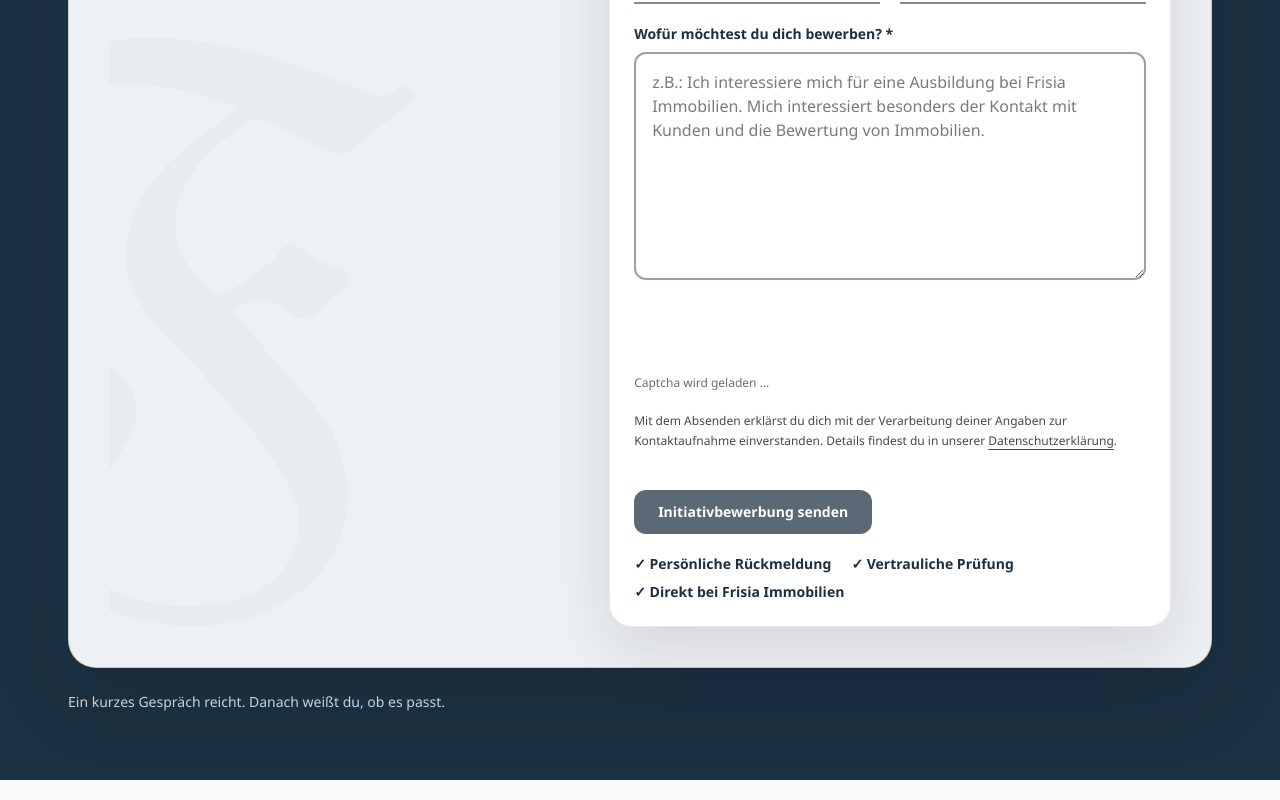
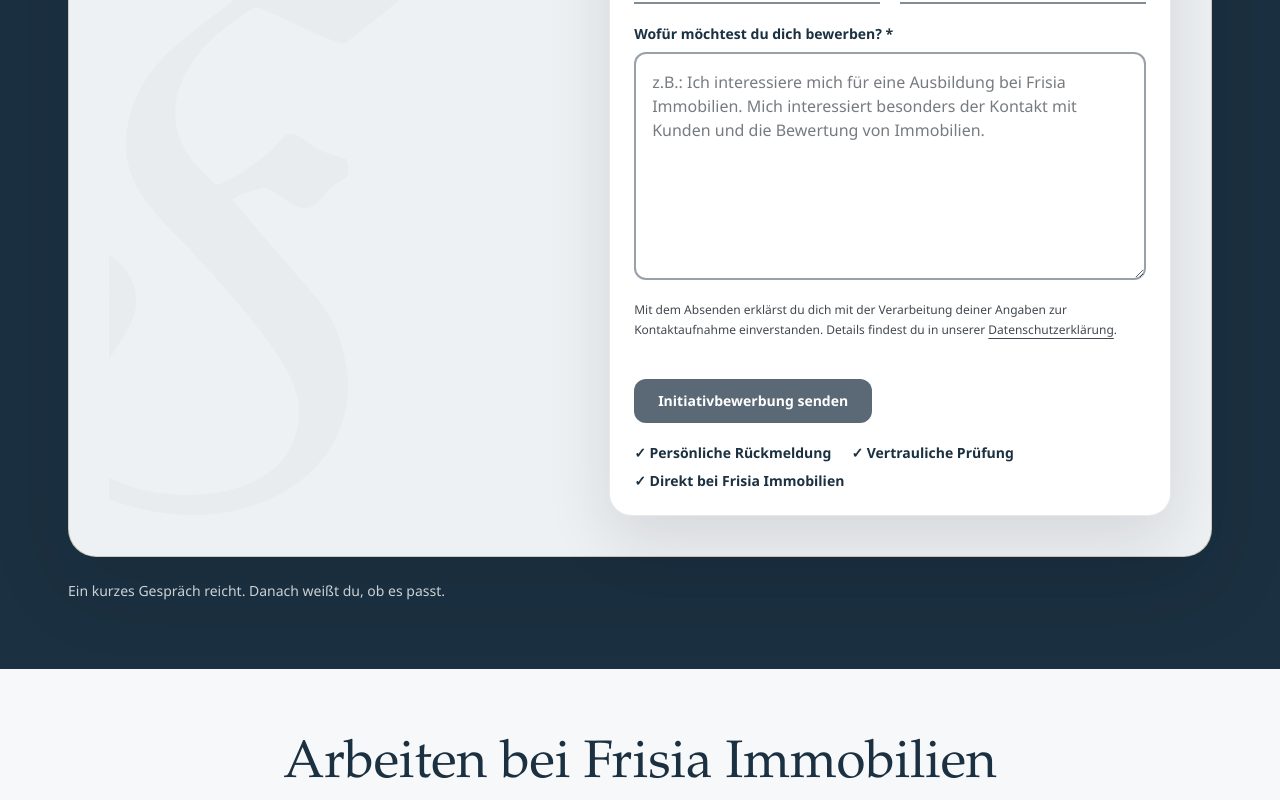
Before and after one commit to frisia-immobilien/frisia-immobilien-website, a Next.js app in the folder web/: page /karriere in a window 1280 px wide. Shown: the part 5156-5956 px from the top of the page. Built offline with nearby package versions, Linux system fonts and the light colour scheme; no server answers.

Commit message:
Remove captcha UI from contact forms

```diff
--- a/web/components/contact/KontaktForm.client.tsx
+++ b/web/components/contact/KontaktForm.client.tsx
@@ -1,30 +1,8 @@
 "use client";
 
-import { useCallback, useEffect, useMemo, useRef, useState } from "react";
+import { useMemo, useState } from "react";
 import Image from "next/image";
 import Link from "next/link";
-import Script from "next/script";
-import { shouldBypassTurnstileForLocalDev } from "@/lib/turnstile";
-
-declare global {
-  interface Window {
-    turnstile?: {
-      render: (
-        container: string | HTMLElement,
-        options: {
-          sitekey: string;
-          callback?: (token: string) => void;
-          "expired-callback"?: () => void;
-          "error-callback"?: () => void;
-          theme?: "light" | "dark" | "auto";
-          size?: "normal" | "compact" | "flexible" | "invisible";
-          appearance?: "always" | "execute" | "interaction-only";
-        }
-      ) => string;
-      reset: (widgetId: string) => void;
-    };
-  }
-}
 
 type FormState = {
   firstName: string;
@@ -69,19 +47,9 @@ export default function KontaktForm({
   trustItems = ["Persönliche Rückmeldung", "Vertraulich", "Unverbindlich"],
   context = "Kontaktanfrage Website",
 }: KontaktFormProps) {
-  const siteKey = process.env.NEXT_PUBLIC_TURNSTILE_SITE_KEY ?? "";
-  const captchaBypassed = shouldBypassTurnstileForLocalDev(siteKey);
-  const captchaEnabled = Boolean(siteKey) && !captchaBypassed;
-
   const [form, setForm] = useState<FormState>(INITIAL);
-  const [captchaToken, setCaptchaToken] = useState("");
-  const [widgetId, setWidgetId] = useState<string | null>(null);
-  const [captchaReady, setCaptchaReady] = useState(false);
-  const [scriptLoaded, setScriptLoaded] = useState(false);
-  const [captchaError, setCaptchaError] = useState("");
   const [status, setStatus] = useState<"idle" | "sending" | "success" | "error">("idle");
   const [errorMessage, setErrorMessage] = useState("");
-  const widgetRef = useRef<HTMLDivElement | null>(null);
   const introParagraphs = useMemo(
     () => intro.split(/\n{2,}/).map((paragraph) => paragraph.trim()).filter(Boolean),
     [intro],
@@ -90,57 +58,8 @@ export default function KontaktForm({
   const canSubmit = useMemo(() => {
     if (status === "sending") return false;
     if (!form.firstName || !form.lastName || !form.email || !form.message) return false;
-    if (captchaEnabled && !captchaToken) return false;
     return true;
-  }, [captchaEnabled, captchaToken, form, status]);
-
-  const initTurnstile = useCallback(() => {
-    if (!captchaEnabled || widgetId || !widgetRef.current) return;
-    if (!window.turnstile) return;
-
-    try {
-      const id = window.turnstile.render(widgetRef.current, {
-        sitekey: siteKey,
-        theme: "light",
-        callback: (token: string) => {
-          setCaptchaToken(token);
-          setCaptchaError("");
-        },
-        "expired-callback": () => setCaptchaToken(""),
-        "error-callback": () => {
-          setCaptchaToken("");
-          setCaptchaError("Captcha konnte nicht geladen werden. Bitte Seite neu laden.");
-        },
-      });
-      setWidgetId(id);
-      setCaptchaReady(true);
-      setCaptchaError("");
-    } catch {
-      setCaptchaReady(false);
-      setCaptchaError("Captcha konnte nicht initialisiert werden. Bitte Seite neu laden.");
-    }
-  }, [captchaEnabled, siteKey, widgetId]);
-
-  useEffect(() => {
-    if (!captchaEnabled || widgetId || !scriptLoaded) return;
-
-    let tries = 0;
-    const timer = window.setInterval(() => {
-      tries += 1;
-      if (window.turnstile && widgetRef.current && !widgetId) {
-        initTurnstile();
-        window.clearInterval(timer);
-      }
-      if (tries >= 20) {
-        window.clearInterval(timer);
-        if (!window.turnstile) {
-          setCaptchaError("Captcha-Skript wurde blockiert. Bitte Content-Blocker prüfen.");
-        }
-      }
-    }, 200);
-
-    return () => window.clearInterval(timer);
-  }, [captchaEnabled, initTurnstile, scriptLoaded, widgetId]);
+  }, [form, status]);
 
   async function onSubmit(e: React.FormEvent<HTMLFormElement>) {
     e.preventDefault();
@@ -154,7 +73,6 @@ export default function KontaktForm({
       headers: { "Content-Type": "application/json" },
       body: JSON.stringify({
         ...form,
-        captchaToken,
         originUrl: window.location.href,
         context,
       }),
@@ -164,19 +82,11 @@ export default function KontaktForm({
     if (!response.ok || !data.success) {
       setStatus("error");
       setErrorMessage(data.error || "Senden fehlgeschlagen.");
-      if (widgetId && window.turnstile) {
-        window.turnstile.reset(widgetId);
-        setCaptchaToken("");
-      }
       return;
     }
 
     setStatus("success");
     setForm(INITIAL);
-    if (widgetId && window.turnstile) {
-      window.turnstile.reset(widgetId);
-      setCaptchaToken("");
-    }
   }
 
   function closeSuccessOverlay() {
@@ -221,15 +131,6 @@ export default function KontaktForm({
       ) : null}
 
       <section id={id} className="scroll-mt-24 rounded-[1.75rem] border border-[color:var(--color-brass)]/32 bg-[#EEF1F3] p-7 shadow-[0_28px_80px_rgba(15,23,42,0.13)] md:p-10">
-      {captchaEnabled ? (
-        <Script
-          src="https://challenges.cloudflare.com/turnstile/v0/api.js"
-          strategy="afterInteractive"
-          onLoad={() => setScriptLoaded(true)}
-          onError={() => setCaptchaError("Captcha-Skript konnte nicht geladen werden.")}
-        />
-      ) : null}
-
       <div className="grid gap-5 lg:grid-cols-[1fr_1.2fr] lg:gap-8">
         <div className="relative overflow-hidden lg:min-h-[18rem]">
           <h2 className="font-[family-name:var(--font-playfair)] text-3xl leading-[1.15] text-[color:var(--color-navy)] md:text-4xl">
@@ -329,20 +230,6 @@ export default function KontaktForm({
             />
           </label>
 
-          {captchaEnabled ? (
-            <div className="h-[55px] max-w-[320px] overflow-hidden rounded-xl bg-white">
-              <div ref={widgetRef} id="turnstile-widget" className="min-h-[65px]" />
-            </div>
-          ) : null}
-          {captchaEnabled && !captchaReady ? (
-            <p className="text-xs text-[color:var(--color-graphite)]/80">
-              Captcha wird geladen …
-            </p>
-          ) : null}
-          {captchaError ? (
-            <p className="text-xs text-red-700">{captchaError}</p>
-          ) : null}
-
           <p className="text-xs leading-[1.6] text-[color:var(--color-graphite)]">
             Mit dem Absenden erklärst du dich mit der Verarbeitung deiner Angaben zur Kontaktaufnahme einverstanden.
             Details findest du in unserer{" "}
```
